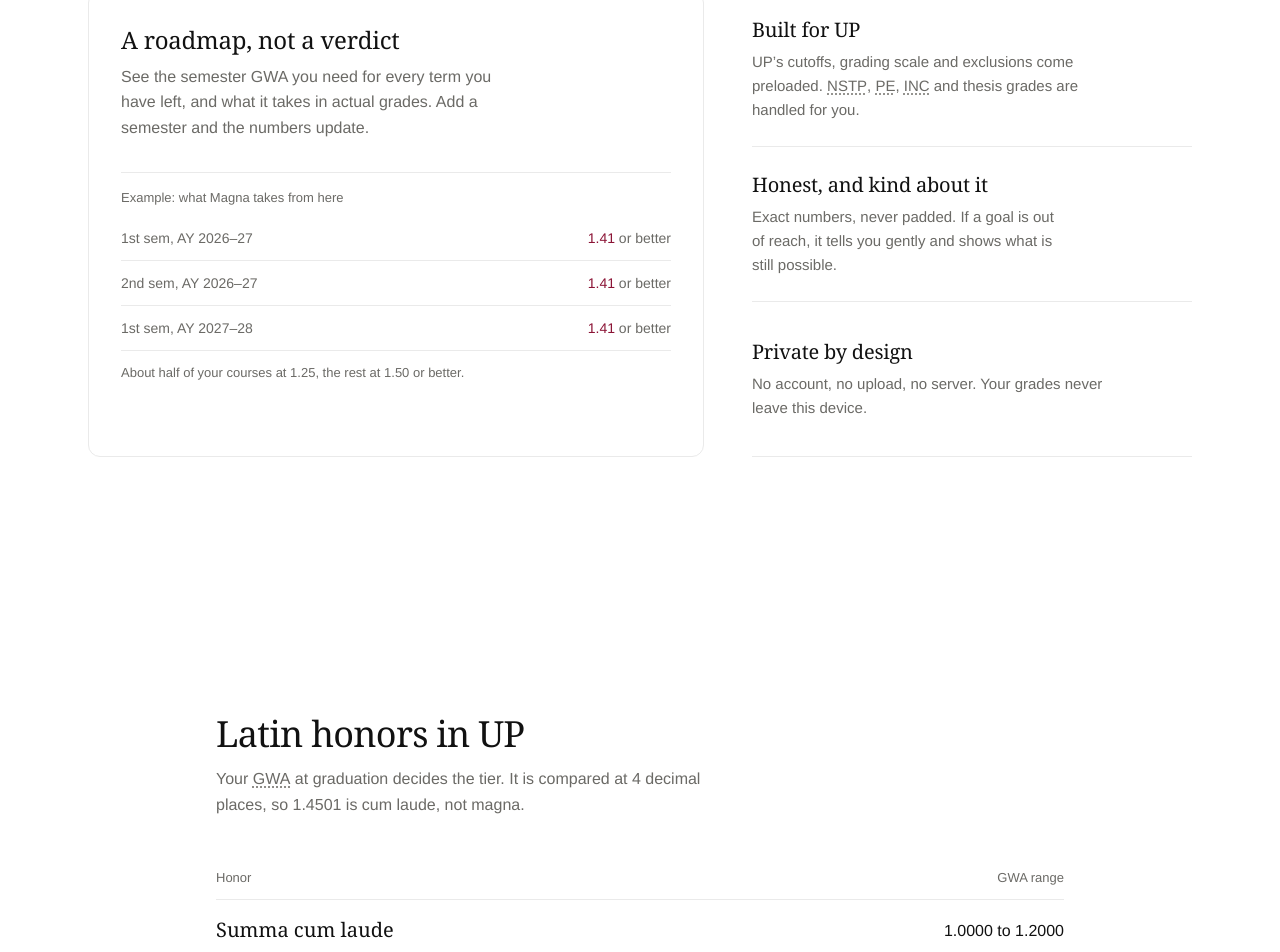
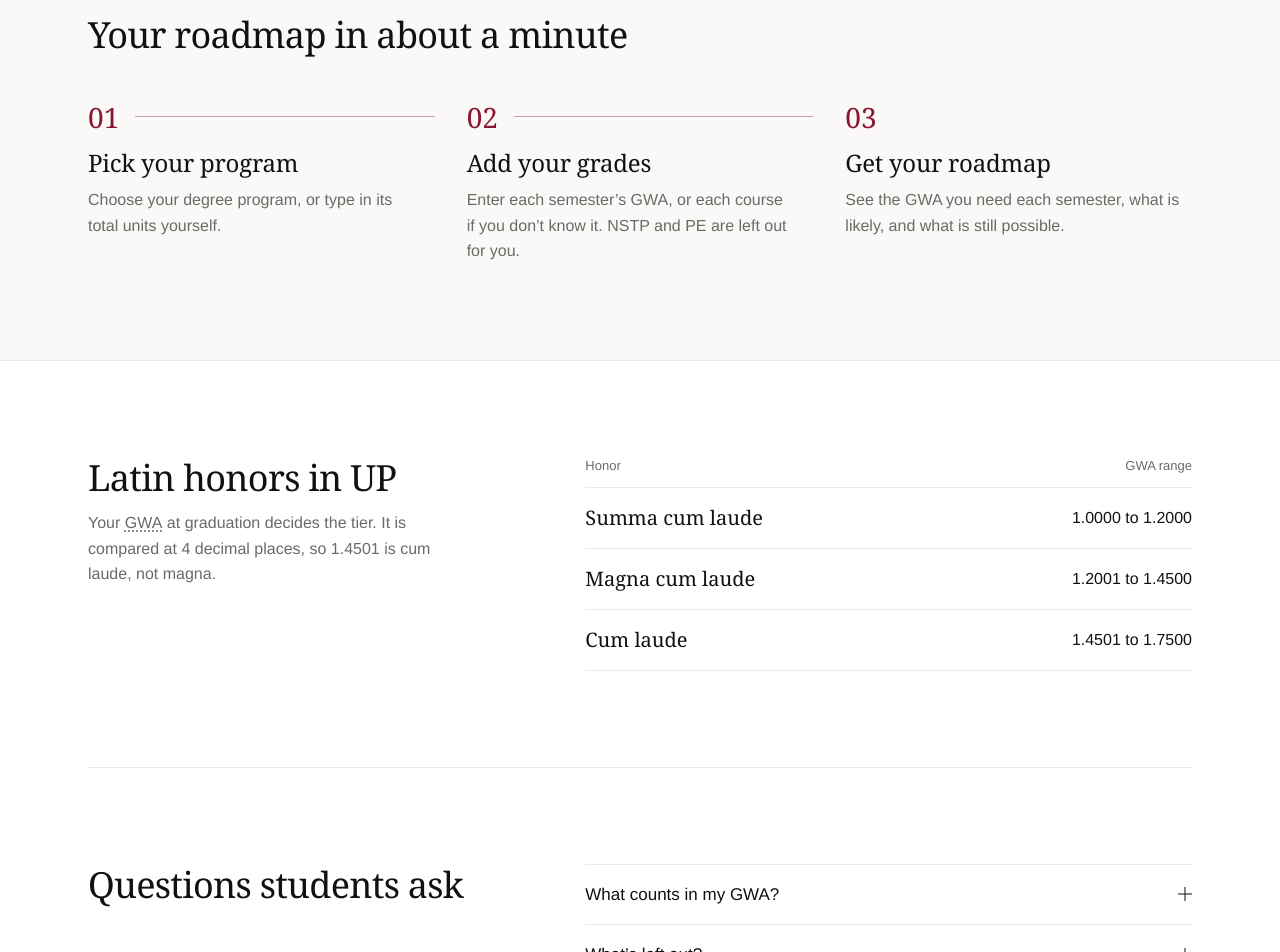
Before and after one commit to Llenoxinn/BELaude, a React (Vite) app: page / in a window 1280 px wide. Shown: the part 1574-2526 px from the top of the page. Built offline with nearby package versions, Linux system fonts and the light colour scheme; no server answers.

Commit message:
feat: restructure landing page and footer

```diff
--- a/src/components/SiteFooter.tsx
+++ b/src/components/SiteFooter.tsx
@@ -3,6 +3,7 @@ import { CampusScene } from '@/components/ascii'
 import { ReportButton } from '@/components/ReportDialog'
 import { Button } from '@/components/ui/button'
 import { useMotion } from '@/lib/motion'
+import { href } from '@/lib/router'
 import { GITHUB_PROFILE_URL, REPO_URL, rulesVerifiedLine } from '@/lib/site'
 import { cn } from '@/lib/utils'
 
@@ -24,11 +25,11 @@ export function SiteFooter() {
         <CampusScene className="text-up-maroon" />
       </div>
 
-      <div className="mx-auto grid max-w-6xl gap-10 px-4 pt-10 pb-12 sm:px-6 md:grid-cols-2 md:gap-16 md:pb-16">
+      <div className="mx-auto grid max-w-6xl gap-12 px-4 pt-12 pb-12 sm:px-6 md:grid-cols-[1.2fr_1fr] md:gap-16 md:pt-16">
         <div>
           <h2 className="font-serif text-3xl leading-tight">Wanna work with me?</h2>
-          <p className="mt-2 max-w-[42ch] text-body-sm text-muted-foreground">
-            Have a project, an idea or a role in mind? Find me and my other work on GitHub.
+          <p className="mt-2 max-w-[40ch] text-body-sm text-muted-foreground">
+            Have a project, an idea or a role in mind? My other work is on GitHub, and so is a way to reach me.
           </p>
           <Button variant="mono" size="sm" className="mt-5" asChild>
             <a href={GITHUB_PROFILE_URL} target="_blank" rel="noreferrer">
@@ -39,14 +40,34 @@ export function SiteFooter() {
           </Button>
         </div>
 
-        <div className="md:border-l md:border-border md:pl-16">
-          <p className="max-w-[52ch] text-body-sm">
-            BELaude is an unofficial tool made by a UP student. Your grades stay on your device, and UP decides final honors.
-          </p>
-          <p className="mt-2 max-w-[52ch] text-caption text-muted-foreground">{rulesVerifiedLine()}</p>
-
-          <div className="mt-4 flex flex-wrap items-center gap-x-8 gap-y-1">
+        <nav aria-label="Footer" className="grid grid-cols-2 gap-8">
+          <div>
+            <h2 className="meta-label font-sans">BELaude</h2>
+            <ul className="mt-2">
+              <li>
+                <a className="inline-flex min-h-11 items-center text-body-sm" href={href('/calculator')}>
+                  <span className="link-draw">Check my standing</span>
+                </a>
+              </li>
+              <li>
+                <a className="inline-flex min-h-11 items-center text-body-sm" href="#how">
+                  <span className="link-draw">How it works</span>
+                </a>
+              </li>
+              <li>
+                <a className="inline-flex min-h-11 items-center text-body-sm" href="#faq">
+                  <span className="link-draw">FAQ</span>
+                </a>
+              </li>
+            </ul>
+          </div>
+          <div>
+            <h2 className="meta-label font-sans">Project</h2>
+            <ul className="mt-2">
+              <li>
                 <OutLink href={REPO_URL}>Source code</OutLink>
+              </li>
+              <li>
                 <ReportButton
                   className="inline-flex min-h-11 items-center text-body-sm"
                   spec={{
@@ -60,12 +81,27 @@ export function SiteFooter() {
                 >
                   <span className="link-draw">Send feedback</span>
                 </ReportButton>
+              </li>
+            </ul>
+          </div>
+        </nav>
+      </div>
+
+      <div className="border-t border-border">
+        <div className="mx-auto flex max-w-6xl flex-col gap-4 px-4 py-6 sm:px-6 md:flex-row md:items-center md:justify-between md:gap-12">
+          <div className="max-w-[72ch] text-caption text-muted-foreground">
+            <p>
+              <span className="text-foreground">Unofficial.</span> Made by a UP student, not by UP. Your grades stay on your
+              device, and the University Registrar decides final honors.
+            </p>
+            <p className="mt-1">{rulesVerifiedLine()}</p>
+          </div>
           <button
             type="button"
             role="switch"
             aria-checked={reduced}
             onClick={() => setPreference(preference === null ? !reduced : !preference)}
-              className="group inline-flex min-h-11 items-center gap-3 text-body-sm"
+            className="group inline-flex min-h-11 shrink-0 items-center gap-3 self-start text-body-sm md:self-auto"
           >
             <span
               aria-hidden
@@ -85,7 +121,6 @@ export function SiteFooter() {
           </button>
         </div>
       </div>
-      </div>
     </footer>
   )
 }
--- a/src/pages/Landing.tsx
+++ b/src/pages/Landing.tsx
@@ -82,10 +82,8 @@ export function Landing() {
         </div>
       </section>
 
-      <HowItWorks />
-
       {/* Why BELaude: one asymmetric bento */}
-      <section aria-labelledby="why" className="mx-auto max-w-6xl px-4 py-20 sm:px-6 md:py-32">
+      <section aria-labelledby="why" className="mx-auto max-w-6xl px-4 pb-16 sm:px-6 md:pb-24">
         <Reveal>
           <h2 id="why" className="max-w-[24ch] text-[2.25rem]">
             <span className="block">Other calculators look back.</span> <span className="block">This one looks forward.</span>
@@ -125,24 +123,25 @@ export function Landing() {
         </div>
       </section>
 
-      {/* Honors thresholds */}
-      <section aria-labelledby="thresholds" className="mx-auto max-w-4xl px-4 py-20 sm:px-6 md:py-32">
-        <Reveal>
-          <h2 id="thresholds" className="text-[2.25rem]">
-            Latin honors in UP
-          </h2>
-          <p className="mt-3 max-w-[60ch] text-muted-foreground">
+      <HowItWorks />
+
+      <Section
+        id="thresholds"
+        title="Latin honors in UP"
+        intro={
+          <>
             Your <Term tip={GLOSSARY.GWA}>GWA</Term> at graduation decides the tier. It is compared at 4 decimal places, so
             1.4501 is cum laude, not magna.
-          </p>
-        </Reveal>
-        <table className="mt-10 w-full text-left">
+          </>
+        }
+      >
+        <table className="w-full text-left">
           <thead>
             <tr className="border-b border-border">
-              <th scope="col" className="meta-label py-3 font-normal">
+              <th scope="col" className="meta-label pb-3 font-normal">
                 Honor
               </th>
-              <th scope="col" className="meta-label py-3 text-right font-normal">
+              <th scope="col" className="meta-label pb-3 text-right font-normal">
                 GWA range
               </th>
             </tr>
@@ -156,33 +155,28 @@ export function Landing() {
             ))}
           </tbody>
         </table>
-      </section>
+      </Section>
 
       <Faq />
 
       {/* The developer's note: honors are a number, not the measure of an education */}
-      <section aria-labelledby="note" className="mx-auto max-w-3xl px-4 pb-20 sm:px-6 md:pb-32">
-        <Reveal>
-          <h2 id="note" className="text-[2.25rem]">
-            A note from the developer
-          </h2>
-          <div className="mt-6 max-w-[62ch] space-y-4 text-muted-foreground">
+      <Section id="note" title="A note from the developer" divider>
+        <div className="max-w-[62ch] space-y-4 text-muted-foreground">
           <p>
             BELaude is a small side project. It does the arithmetic behind Latin honors, but it doesn’t claim that a GWA
             measures your education, or that honors are the point of being in UP.
           </p>
           <p>
-              Learn because you want to understand, not just for the number. Don’t trade your health, your sleep or the
-              people you care about for a cutoff. No laude is worth that.
+            Learn because you want to understand, not just for the number. Don’t trade your health, your sleep or the people
+            you care about for a cutoff. No laude is worth that.
           </p>
         </div>
-          <p className="mt-8 max-w-[44ch] font-serif text-2xl leading-snug text-balance">
+        <p className="mt-8 max-w-[40ch] font-serif text-2xl leading-snug text-balance">
           And if you do graduate with one, it doesn’t put you above anyone. It’s one more reason to serve the people.
         </p>
-        </Reveal>
-      </section>
+      </Section>
 
-      <section aria-labelledby="cta" className="mx-auto max-w-6xl px-4 pb-8 sm:px-6">
+      <section aria-labelledby="cta" className="mx-auto max-w-6xl px-4 pt-8 pb-8 sm:px-6">
         <Reveal className="grid gap-8 border-t border-foreground pt-12 md:grid-cols-[1fr_auto] md:items-end md:gap-16 md:pt-16">
           <h2 id="cta" className="max-w-[18ch] text-[2.5rem] sm:text-[3.5rem]">
             See what your next semester needs.
@@ -202,7 +196,7 @@ export function Landing() {
 function HowItWorks() {
   return (
     <section id="how" aria-labelledby="how-title" className="border-y border-border bg-surface-alt">
-      <div className="mx-auto max-w-6xl px-4 py-20 sm:px-6 md:py-32">
+      <div className="mx-auto max-w-6xl px-4 py-16 sm:px-6 md:py-24">
         <Reveal>
           <h2 id="how-title" className="text-[2.25rem]">
             Your roadmap in about a minute
@@ -330,13 +324,8 @@ function Faq() {
     },
   ]
   return (
-    <section id="faq" aria-labelledby="faq-title" className="mx-auto max-w-3xl px-4 py-20 sm:px-6 md:py-32">
-      <Reveal>
-        <h2 id="faq-title" className="text-[2.25rem]">
-          Questions students ask
-        </h2>
-      </Reveal>
-      <div className="faq mt-8 border-t border-border">
+    <Section id="faq" title="Questions students ask" divider>
+      <div className="faq border-t border-border">
         {items.map((item) => (
           <details key={item.q} className="group border-b border-border">
             <summary className="flex min-h-14 cursor-pointer list-none items-center justify-between gap-4 py-4 text-lead font-medium transition-colors duration-150 hover:text-up-maroon [&::-webkit-details-marker]:hidden">
@@ -350,6 +339,26 @@ function Faq() {
           </details>
         ))}
       </div>
+    </Section>
+  )
+}
+
+/**
+ * The reference sections share one grid: heading on the left, content on the right, on the same
+ * container as the hero, so every section starts at the same edge.
+ */
+function Section({ id, title, intro, divider, children }: { id: string; title: string; intro?: ReactNode; divider?: boolean; children: ReactNode }) {
+  return (
+    <section id={id} aria-labelledby={`${id}-title`} className="mx-auto max-w-6xl px-4 sm:px-6">
+      <div className={cn('grid gap-8 py-16 md:grid-cols-[minmax(0,5fr)_minmax(0,7fr)] md:gap-16 md:py-24', divider && 'border-t border-border')}>
+        <Reveal className="md:sticky md:top-24 md:self-start">
+          <h2 id={`${id}-title`} className="text-[2.25rem]">
+            {title}
+          </h2>
+          {intro && <p className="mt-3 max-w-[40ch] text-muted-foreground">{intro}</p>}
+        </Reveal>
+        <div>{children}</div>
+      </div>
     </section>
   )
 }
```
Lines whose indentation alone changed are shown as unchanged.
